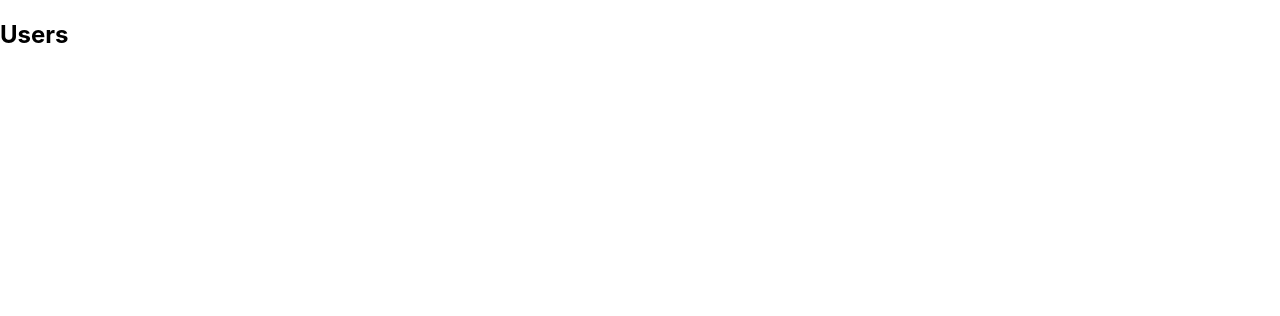
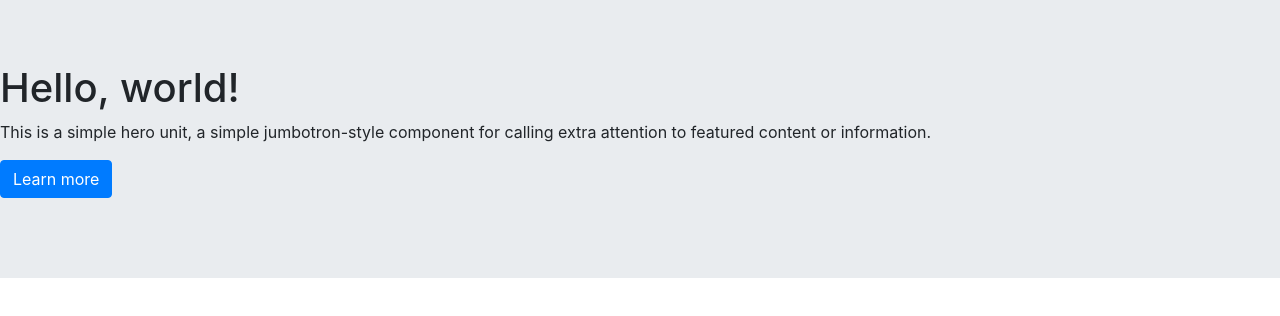
Before and after one commit to daniellycosta/ProviHackWoman, a React (Create React App) app: page /criar/empresa in a window 1280 px wide. Shown: the top 316 px of the page. Built offline with nearby package versions, Linux system fonts and the light colour scheme.

Commit message:
feat: cria componente modelo

```diff
--- a/src/App/App.js
+++ b/src/App/App.js
@@ -1,38 +1,27 @@
 import "./App.css";
+import { BrowserRouter as Router, Switch, Route } from "react-router-dom";
 
-import { BrowserRouter as Router, Switch, Route, Link } from "react-router-dom";
+import { Login } from "../App/Login";
 
 export function App() {
   return (
     <Router>
       <Switch>
         <Route path="/login">
-          <About />
+          <Login />
         </Route>
         <Route path="/criar/candidato">
-          <Users />
+          <Login />
         </Route>
         <Route path="/criar/empresa">
-          <Users />
+          <Login />
         </Route>
         <Route path="/">
-          <Home />
+          <Login />
         </Route>
       </Switch>
     </Router>
   );
 }
 
-function Home() {
-  return <h2>Home</h2>;
-}
-
-function About() {
-  return <h2>About</h2>;
-}
-
-function Users() {
-  return <h2>Users</h2>;
-}
-
 export default App;
--- /dev/null
+++ b/src/App/Login/LoginComponent.jsx
@@ -0,0 +1,17 @@
+import React from "react";
+import { Jumbotron, Button } from "react-bootstrap";
+
+export const LoginComponent = (props) => {
+  return (
+    <Jumbotron fluid>
+      <h1>Hello, world!</h1>
+      <p>
+        This is a simple hero unit, a simple jumbotron-style component for
+        calling extra attention to featured content or information.
+      </p>
+      <p>
+        <Button variant="primary">Learn more</Button>
+      </p>
+    </Jumbotron>
+  );
+};
--- /dev/null
+++ b/src/App/Login/index.js
@@ -0,0 +1 @@
+export { LoginComponent as Login } from "./LoginComponent";
--- a/src/index.js
+++ b/src/index.js
@@ -3,6 +3,7 @@
 import "./index.css";
 import { App } from "./App";
 import reportWebVitals from "./reportWebVitals";
+import "bootstrap/dist/css/bootstrap.min.css";
 
 ReactDOM.render(
   <React.StrictMode>
```
Also changed, not shown: src/App/Login/style.css (added).
